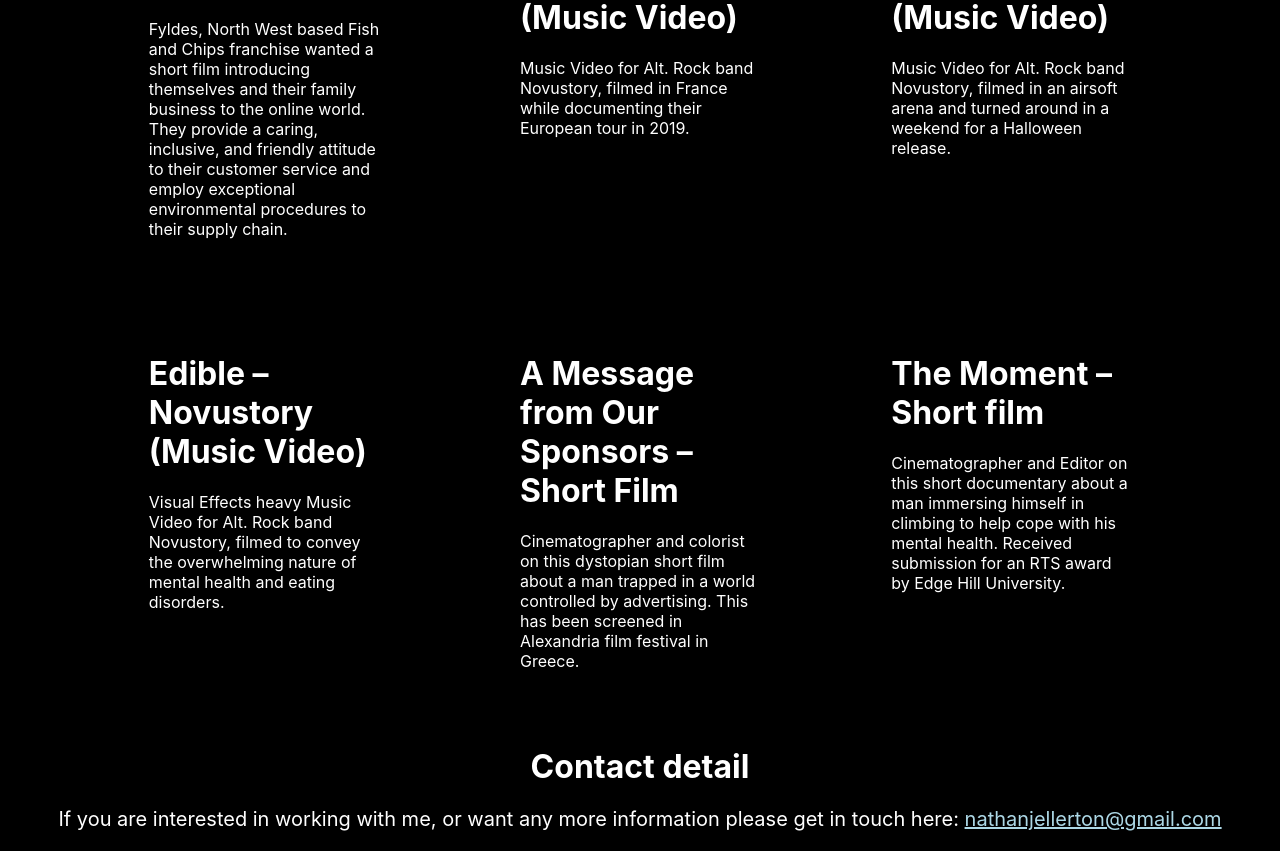
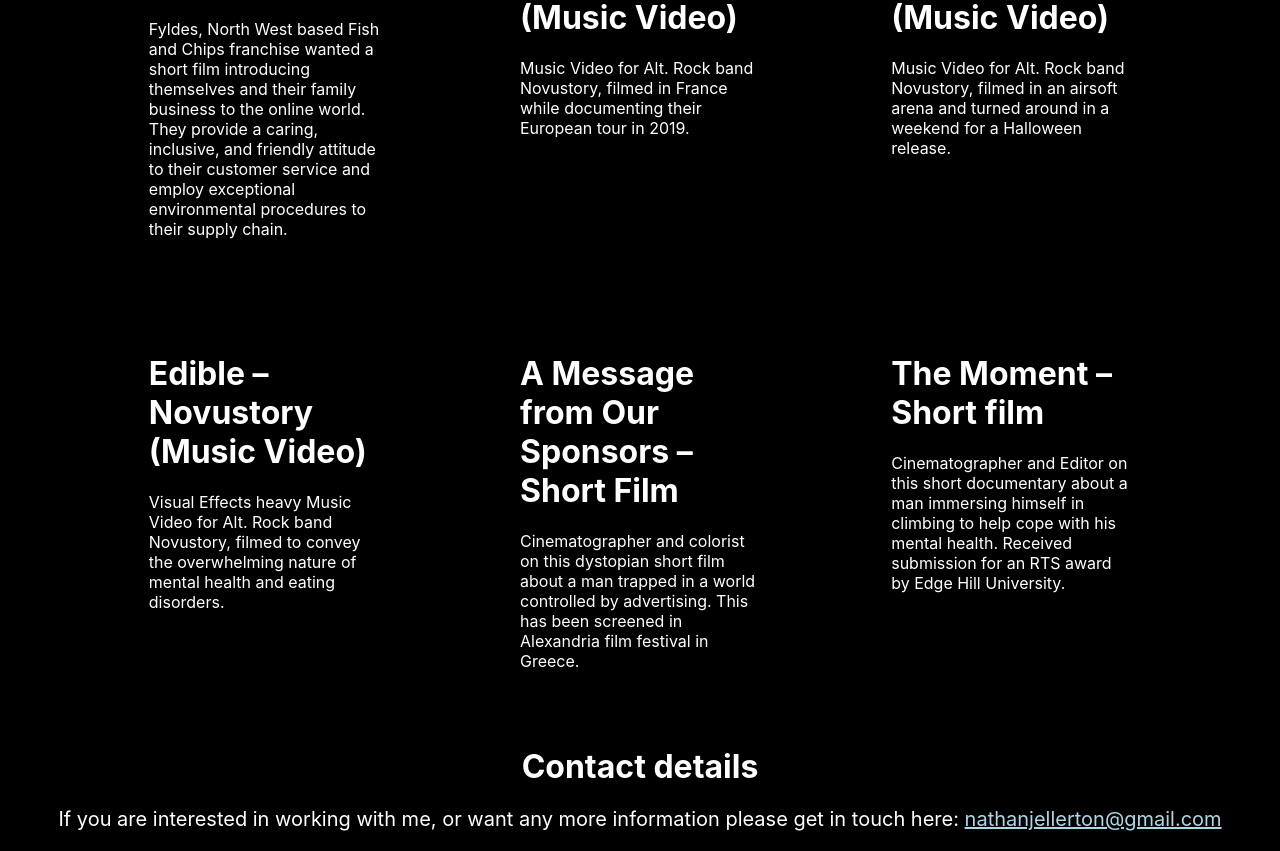
Before and after one commit to GeorgeGoodall/NathanEllerton.github.io, a React (Create React App) app: page / in a window 1280 px wide. Shown: the part 1872-2723 px from the top of the page. Built offline with nearby package versions, Linux system fonts and the light colour scheme; no server answers.

Commit message:
changed 'contact detail' to 'contact details'

```diff
--- a/src/Contact/Contact.jsx
+++ b/src/Contact/Contact.jsx
@@ -4,7 +4,7 @@
 const Contact = () => {
     return (
         <div className="contactSection">
-            <h1>Contact detail</h1>
+            <h1>Contact details</h1>
             <p>If you are interested in working with me, or want any more information please get in touch here: <a href="mailto:nathanjellerton@gmail.com">nathanjellerton@gmail.com</a></p>
         </div>
     );
```
